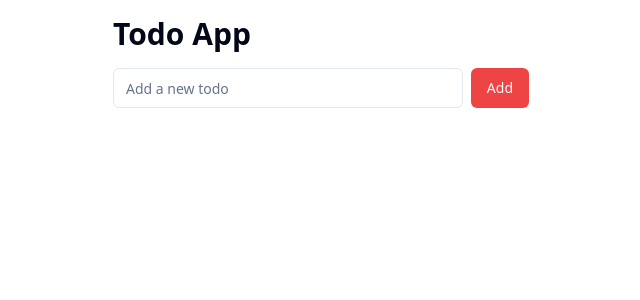
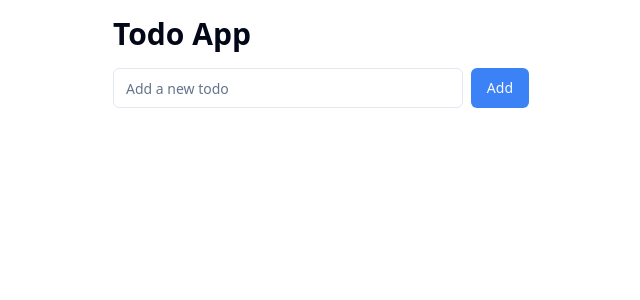
Before and after one commit to GPT-Engineer-App-Dev/todo-buddy-forest, a React (Vite) app: page / in a window 1280 px wide. Shown: the top 300 px of the page, without its empty margins (319-959 px from the left). Built offline with nearby package versions, Linux system fonts and the light colour scheme.

Commit message:
Reverted to edit db3d64ff-0ced-403c-8f0e-3c6a9889137b: "GPT Engineer Update [skip gpt_engineer]"

```diff
--- a/src/pages/Index.jsx
+++ b/src/pages/Index.jsx
@@ -35,7 +35,7 @@ const Index = () => {
           placeholder="Add a new todo"
           className="flex-grow"
         />
-        <Button onClick={addTodo} className="bg-red-500 hover:bg-red-600 text-white">Add</Button>
+        <Button onClick={addTodo} className="bg-blue-500 hover:bg-blue-600">Add</Button>
       </div>
       <TodoList todos={todos} toggleTodo={toggleTodo} deleteTodo={deleteTodo} />
     </div>
```
